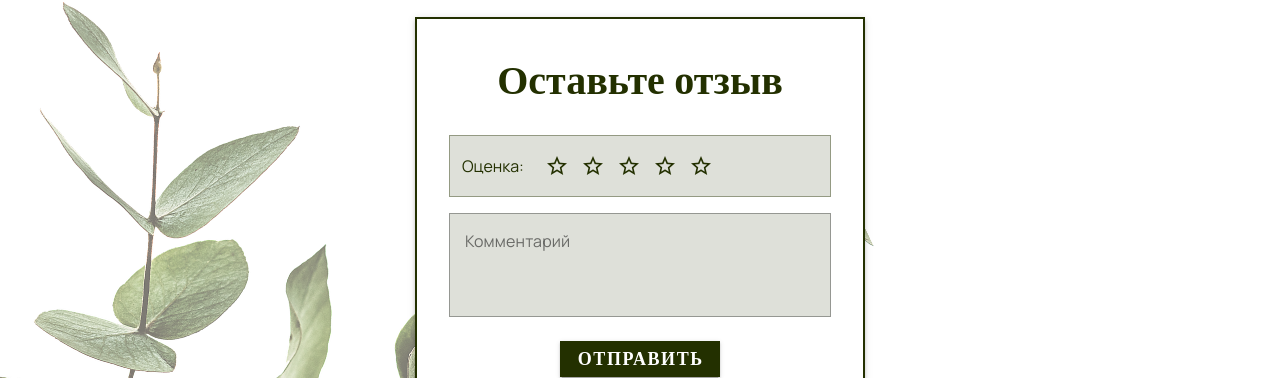
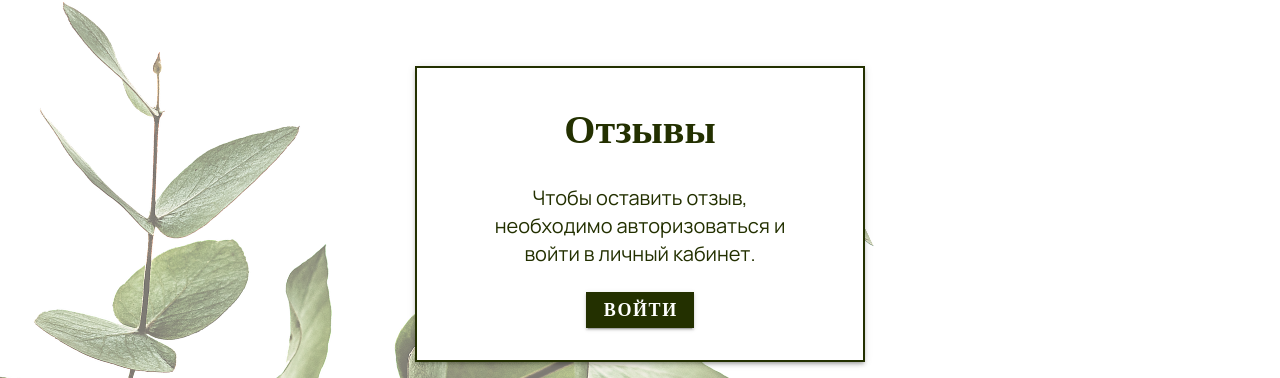
Before and after one commit to Cocambo/tamle-kazan, a Vue app in the folder frontend/: page /restaurants/1 in a window 1280 px wide. Shown: the part 1090-1468 px from the top of the page. Built offline with nearby package versions, Linux system fonts and the light colour scheme; no server answers.

Commit message:
refactor: feedback form for unregistered users

```diff
--- a/frontend/src/components/LeaveFeedbackComponent.vue
+++ b/frontend/src/components/LeaveFeedbackComponent.vue
@@ -1,6 +1,7 @@
 <template>
   <v-container class="feedback-form d-flex justify-center align-center">
     <VCard class="feedback-form__card pa-8" elevation="3" rounded="0">
+      <template v-if="authStore.isAuthenticated">
         <h1 class="feedback-form__title text-center mb-6">Оставьте отзыв</h1>
 
         <VForm @submit.prevent="leave">
@@ -35,7 +36,23 @@
             </VBtn>
           </div>
         </VForm>
+      </template>
+
+      <template v-else>
+        <h1 class="feedback-form__title text-center mb-6">Отзывы</h1>
+
+        <div class="auth-required text-center">
+          <p class="auth-required__text">
+            Чтобы оставить отзыв, необходимо авторизоваться и войти в личный кабинет.
+          </p>
+
+          <VBtn class="register-btn" rounded="0" to="/auth">
+            Войти
+          </VBtn>
+        </div>
+      </template>
     </VCard>
+
     <v-snackbar v-model="snackbar" :color="snackbarColor" timeout="3000">
       {{ snackbarText }}
     </v-snackbar>
@@ -45,11 +62,12 @@
 <script setup>
 import { ref } from "vue";
 import { useRoute } from "vue-router";
+import { useAuthStore } from "@/stores/authStore";
 import { useReviewsStore } from "@/stores/reviewsStore";
 import { useRestaurantsStore } from "@/stores/restaurantsStore";
 
+const authStore = useAuthStore();
 const restaurantsStore = useRestaurantsStore();
-
 const reviewsStore = useReviewsStore();
 const route = useRoute();
 
@@ -67,6 +85,11 @@
 };
 
 const leave = async () => {
+  if (!authStore.isAuthenticated) {
+    showToast("Чтобы оставить отзыв, необходимо авторизоваться", "warning");
+    return;
+  }
+
   const restaurantId = route.params.id;
 
   await reviewsStore.createRestaurantReview(restaurantId, {
@@ -100,6 +123,20 @@
   font-size: 40px;
 }
 
+.auth-required {
+  display: flex;
+  flex-direction: column;
+  align-items: center;
+  gap: 24px;
+}
+
+.auth-required__text {
+  max-width: 320px;
+  color: rgb(var(--v-theme-primary));
+  font-size: 20px;
+  line-height: 1.4;
+}
+
 .rating-block {
   display: flex;
   align-items: center;
```
Lines whose indentation alone changed are shown as unchanged.
